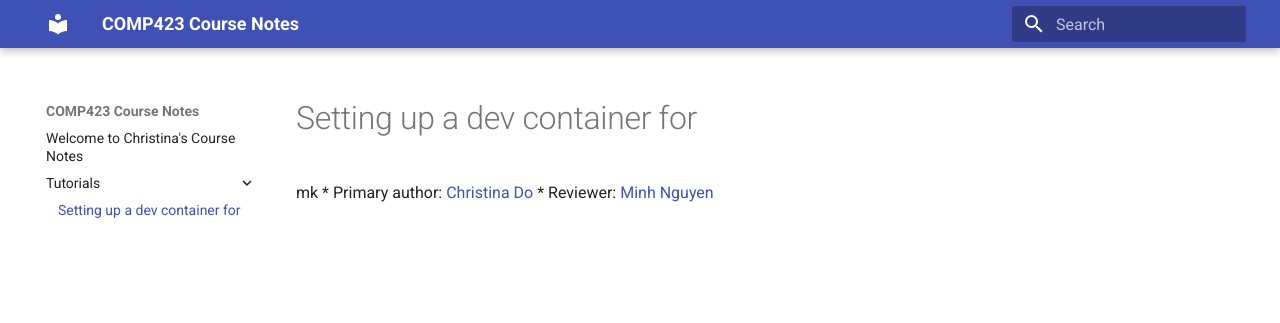
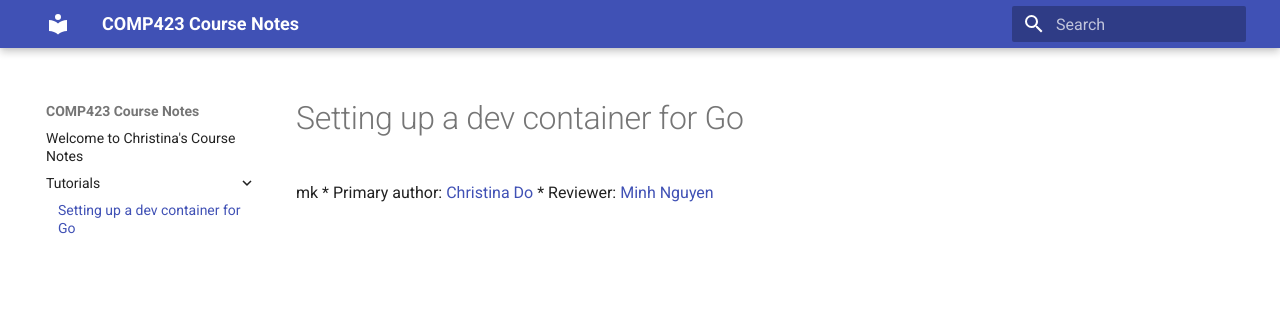
Before and after one commit to chrxstyxdo/comp423-course-notes, an MkDocs documentation site: the page built from docs/tutorials/go-setup.md, in a window 1280 px wide. Shown: the top 323 px of the page. Built offline with MkDocs 1.6.1 and Material for MkDocs 9.7.7, drawn with Linux system fonts in a browser that asks for light colours.

Commit message:
changed to Go

```diff
--- a/docs/tutorials/go-setup.md
+++ b/docs/tutorials/go-setup.md
@@ -1,4 +1,4 @@
-# Setting up a dev container for <Insert: Go or Rust depending on which you are doing>
+# Setting up a dev container for Go
 mk
 * Primary author: [Christina Do](https://github.com/chrxstyxdo)
 * Reviewer: [Minh Nguyen](https://github.com/mp-nguyen26)
```
